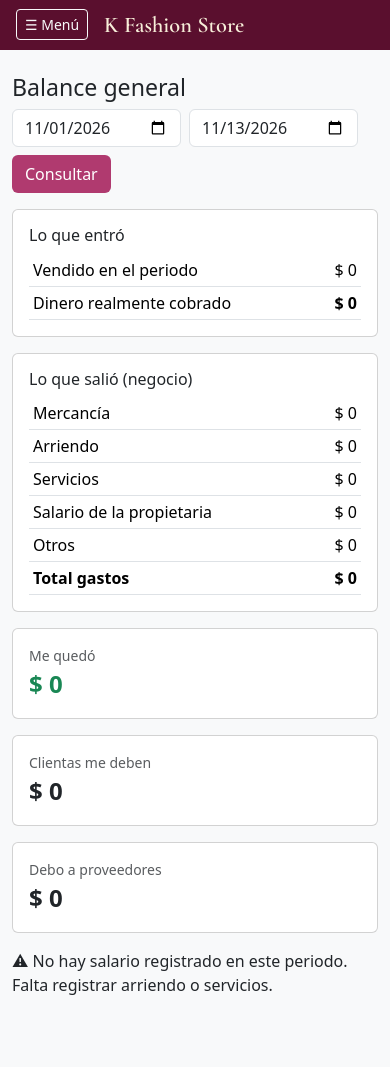
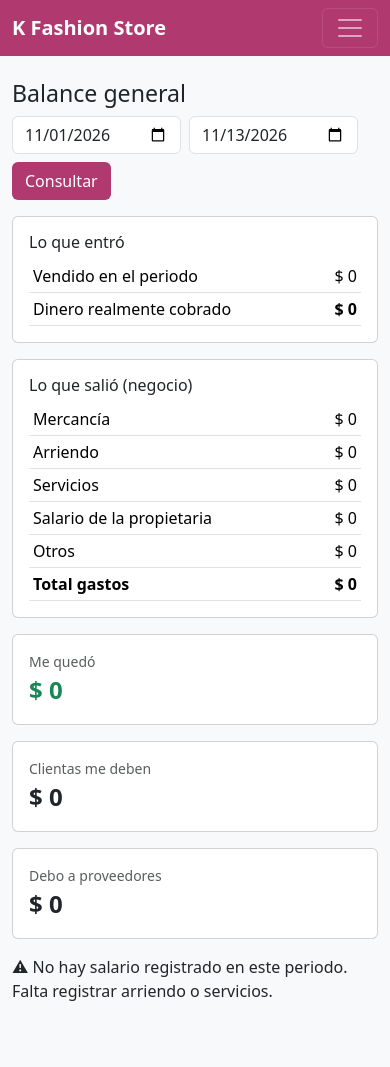
Before and after one commit to amartinezd21/kfashionstoreweb, a Django app: page /balance/ in a window 390 px wide. Before the commit the page ends 995 px from the top, so only its background shows below. Run offline with Django 5.2, Linux system fonts and the light colour scheme; the visitor is signed in with stand-in values (Sample User, id 1); data that the repository does not hold is empty.

Commit message:
Revert "Pasé el menú a una barra lateral izquierda"
This reverts commit a04a1e7eee04d1044c378bc82f9ca92e9513296c.

```diff
--- a/tienda/templates/tienda/base.html
+++ b/tienda/templates/tienda/base.html
@@ -1,89 +1,53 @@
-{% load tienda_extras static %}<!doctype html>
+{% load tienda_extras %}<!doctype html>
 <html lang="es">
 <head>
   <meta charset="utf-8">
   <meta name="viewport" content="width=device-width, initial-scale=1">
   <title>{% block title %}K Fashion Store{% endblock %}</title>
-  <link href="https://fonts.googleapis.com/css2?family=Cormorant+Garamond:wght@600&family=Jost:wght@400;700&display=swap" rel="stylesheet">
   <link href="https://cdn.jsdelivr.net/npm/bootstrap@5.3.3/dist/css/bootstrap.min.css" rel="stylesheet">
   <style>
     :root { --kf: #b03a6f; }
-    /* ===== Barra lateral (diseño Figma) ===== */
-    .kf-sidebar { --bs-offcanvas-width: 248px; background-color: #5a0f2e !important; color: #f7eed9; font-family: 'Jost', sans-serif; }
-    .kf-sidebar .offcanvas-body { display: flex; flex-direction: column; gap: 22px; padding: 35px 20px 25px; }
-    .kf-marca { padding: 0 10px; color: #f7eed9; text-decoration: none; display: block; }
-    .kf-marca strong { display: block; font-family: 'Cormorant Garamond', Georgia, serif; font-weight: 600; font-size: 29px; line-height: 1.25; }
-    .kf-marca small { font-size: 11px; }
-    .kf-menu { display: flex; flex-direction: column; gap: 4px; }
-    .kf-opcion { display: flex; align-items: center; gap: 11px; height: 42px; padding: 0 12px; border-radius: 9px;
-                 color: #f7eed9; font-size: 13px; text-decoration: none; white-space: nowrap; }
-    .kf-opcion:hover { background: rgba(253, 189, 160, 0.2); color: #f7eed9; }
-    .kf-opcion.activa { background: #fdbda0; color: #5a0f2e; font-weight: 700; }
-    .kf-grupo { padding: 17px 0 6px 13px; color: #fdbda0; font-size: 11px; }
-    .kf-icono { width: 17px; height: 17px; flex-shrink: 0; background-color: currentColor;
-                -webkit-mask: var(--icono) center / contain no-repeat; mask: var(--icono) center / contain no-repeat; }
-    .kf-cuenta { margin-top: auto; padding: 0 10px; display: flex; flex-direction: column; gap: 13px; font-size: 11px; }
-    .kf-separador { height: 1px; background: rgba(247, 238, 217, 0.2); }
-    .kf-ubicacion { display: flex; align-items: center; gap: 6px; font-size: 10px; }
-    .kf-ubicacion .kf-icono { width: 12px; height: 12px; }
-    .kf-topbar { background: #5a0f2e; color: #f7eed9; }
-    @media (min-width: 992px) {
-      .kf-sidebar { position: fixed; top: 0; bottom: 0; left: 0; width: 248px; overflow-y: auto; }
-      .kf-con-menu { margin-left: 248px; }
-    }
+    .navbar { background: var(--kf); }
     .btn-kf { background: var(--kf); color: #fff; } .btn-kf:hover { background: #8f2c58; color: #fff; }
     .card-num { font-size: 1.5rem; font-weight: 700; }
-    @media print { .no-print { display: none !important; } .kf-con-menu { margin-left: 0 !important; } }
+    @media print { .no-print { display: none !important; } }
   </style>
 </head>
 <body class="bg-light">
 {% if user.is_authenticated %}
-<!-- Barra superior: solo en celular/tablet, para abrir el menú -->
-<div class="kf-topbar d-lg-none no-print d-flex align-items-center gap-3 px-3 py-2">
-  <button class="btn btn-sm btn-outline-light" type="button" data-bs-toggle="offcanvas" data-bs-target="#menu" aria-controls="menu">☰ Menú</button>
-  <span style="font-family:'Cormorant Garamond',serif;font-weight:600;font-size:1.4rem">K Fashion Store</span>
-</div>
-<aside id="menu" class="kf-sidebar offcanvas-lg offcanvas-start no-print" tabindex="-1" aria-label="Menú principal">
-  <div class="offcanvas-body">
-    <a class="kf-marca" href="{% url 'dashboard' %}"><strong>K Fashion Store</strong><small>Tu boutique, en orden</small></a>
-    <nav class="kf-menu">
-      <a class="kf-opcion{% if request.resolver_match.url_name == 'dashboard' %} activa{% endif %}" href="{% url 'dashboard' %}"><span class="kf-icono" style="--icono: url('{% static 'tienda/iconos/house.svg' %}')"></span>Inicio</a>
-      <a class="kf-opcion{% if request.resolver_match.url_name == 'venta_nueva' %} activa{% endif %}" href="{% url 'venta_nueva' %}"><span class="kf-icono" style="--icono: url('{% static 'tienda/iconos/receipt.svg' %}')"></span>Nueva venta</a>
-      <a class="kf-opcion{% if request.resolver_match.url_name == 'ventas' and not request.GET.credito %} activa{% endif %}" href="{% url 'ventas' %}"><span class="kf-icono" style="--icono: url('{% static 'tienda/iconos/history.svg' %}')"></span>Histórico de ventas</a>
-      <a class="kf-opcion{% if request.resolver_match.url_name == 'inventario' %} activa{% endif %}" href="{% url 'inventario' %}"><span class="kf-icono" style="--icono: url('{% static 'tienda/iconos/shirt.svg' %}')"></span>Inventario</a>
-      <a class="kf-opcion{% if request.resolver_match.url_name == 'clientes' %} activa{% endif %}" href="{% url 'clientes' %}"><span class="kf-icono" style="--icono: url('{% static 'tienda/iconos/users.svg' %}')"></span>Clientas</a>
-      <div class="kf-grupo">Dinero</div>
-      <a class="kf-opcion{% if request.resolver_match.url_name == 'ventas' and request.GET.credito %} activa{% endif %}" href="{% url 'ventas' %}?credito=1"><span class="kf-icono" style="--icono: url('{% static 'tienda/iconos/wallet.svg' %}')"></span>Cuentas por cobrar</a>
-      {% if es_propietaria %}
-      <a class="kf-opcion{% if request.resolver_match.url_name == 'proveedores' %} activa{% endif %}" href="{% url 'proveedores' %}"><span class="kf-icono" style="--icono: url('{% static 'tienda/iconos/truck.svg' %}')"></span>Proveedores</a>
-      <a class="kf-opcion{% if request.resolver_match.url_name == 'gastos' %} activa{% endif %}" href="{% url 'gastos' %}"><span class="kf-icono" style="--icono: url('{% static 'tienda/iconos/arrow-left-right.svg' %}')"></span>Gastos</a>
-      <div class="kf-grupo">Análisis</div>
-      <a class="kf-opcion{% if request.resolver_match.url_name == 'reporte' %} activa{% endif %}" href="{% url 'reporte' %}"><span class="kf-icono" style="--icono: url('{% static 'tienda/iconos/calculator.svg' %}')"></span>Reporte</a>
-      <a class="kf-opcion{% if request.resolver_match.url_name == 'balance' %} activa{% endif %}" href="{% url 'balance' %}"><span class="kf-icono" style="--icono: url('{% static 'tienda/iconos/chart.svg' %}')"></span>Balance general</a>
-      <div class="kf-grupo">Ajustes</div>
-      <a class="kf-opcion{% if request.resolver_match.url_name == 'usuarios' %} activa{% endif %}" href="{% url 'usuarios' %}"><span class="kf-icono" style="--icono: url('{% static 'tienda/iconos/user-round-cog.svg' %}')"></span>Usuarios</a>
-      {% endif %}
-    </nav>
-    <div class="kf-cuenta">
-      <div class="kf-separador"></div>
-      <span>{% if es_propietaria %}Propietaria · K Fashion Store{% else %}Vendedora · {{ user.first_name|default:user.username }}{% endif %}</span>
-      <span class="kf-ubicacion"><span class="kf-icono" style="--icono: url('{% static 'tienda/iconos/map-pin.svg' %}')"></span>Cartagena, Colombia</span>
-      <form method="post" action="{% url 'logout' %}" class="d-flex gap-2">{% csrf_token %}
+<nav class="navbar navbar-expand-lg navbar-dark no-print mb-4">
+  <div class="container">
+    <a class="navbar-brand fw-bold" href="{% url 'dashboard' %}">K Fashion Store</a>
+    <button class="navbar-toggler" data-bs-toggle="collapse" data-bs-target="#menu"><span class="navbar-toggler-icon"></span></button>
+    <div id="menu" class="collapse navbar-collapse">
+      <ul class="navbar-nav me-auto">
+        <li class="nav-item"><a class="nav-link" href="{% url 'venta_nueva' %}">Nueva venta</a></li>
+        <li class="nav-item"><a class="nav-link" href="{% url 'ventas' %}">Ventas</a></li>
+        <li class="nav-item"><a class="nav-link" href="{% url 'inventario' %}">Inventario</a></li>
+        <li class="nav-item"><a class="nav-link" href="{% url 'clientes' %}">Clientas</a></li>
+        {% if es_propietaria %}
+        <li class="nav-item"><a class="nav-link" href="{% url 'proveedores' %}">Proveedores</a></li>
+        <li class="nav-item"><a class="nav-link" href="{% url 'gastos' %}">Gastos</a></li>
+        <li class="nav-item"><a class="nav-link" href="{% url 'reporte' %}">Reporte</a></li>
+        <li class="nav-item"><a class="nav-link" href="{% url 'balance' %}">Balance</a></li>
+        <li class="nav-item"><a class="nav-link" href="{% url 'usuarios' %}">Vendedoras</a></li>
+        {% endif %}
+      </ul>
+      <form method="post" action="{% url 'logout' %}" class="d-flex align-items-center gap-2">{% csrf_token %}
+        <span class="text-white-50 small">{{ user.first_name|default:user.username }}</span>
         <a class="btn btn-sm btn-outline-light" href="{% url 'cambiar_clave' %}">Clave</a>
         <button class="btn btn-sm btn-light">Salir</button>
       </form>
     </div>
   </div>
-</aside>
+</nav>
 {% endif %}
-<div class="{% if user.is_authenticated %}kf-con-menu{% endif %} pt-4">
 <main class="container pb-5">
   {% for m in messages %}
     <div class="alert alert-{% if m.tags == 'error' %}danger{% else %}{{ m.tags }}{% endif %} no-print">{{ m }}</div>
   {% endfor %}
   {% block content %}{% endblock %}
 </main>
-</div>
 <script src="https://cdn.jsdelivr.net/npm/bootstrap@5.3.3/dist/js/bootstrap.bundle.min.js"></script>
 {% block scripts %}{% endblock %}
 </body>
```
Also changed, not shown: tienda/static/tienda/iconos/arrow-left-right.svg (deleted), tienda/static/tienda/iconos/calculator.svg (deleted), tienda/static/tienda/iconos/chart.svg (deleted), tienda/static/tienda/iconos/history.svg (deleted), tienda/static/tienda/iconos/house.svg (deleted), tienda/static/tienda/iconos/map-pin.svg (deleted), tienda/static/tienda/iconos/receipt.svg (deleted), tienda/static/tienda/iconos/shirt.svg (deleted), tienda/static/tienda/iconos/truck.svg (deleted), tienda/static/tienda/iconos/user-round-cog.svg (deleted), tienda/static/tienda/iconos/users.svg (deleted), tienda/static/tienda/iconos/wallet.svg (deleted).
